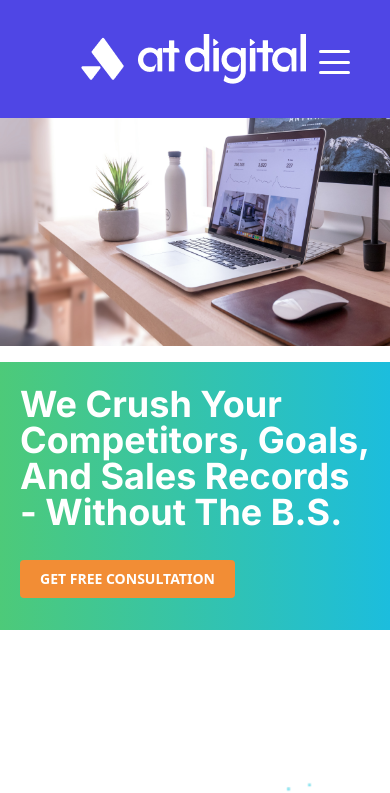
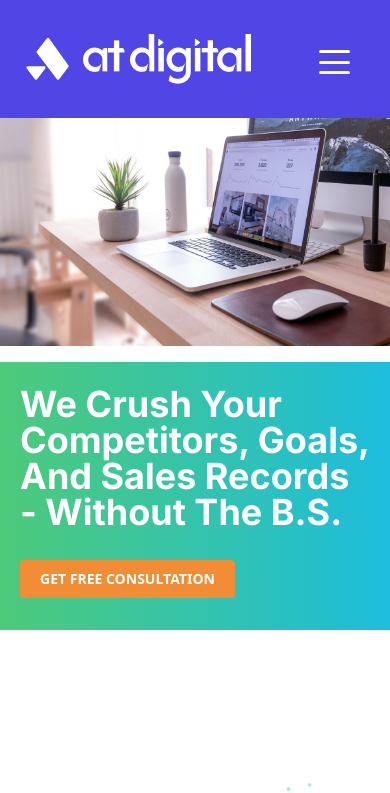
Before and after one commit to samiho03/Front-end-Dev-Project, a React (Create React App) app: page / in a window 390 px wide. Shown: the top 793 px of the page. Built offline with nearby package versions, Linux system fonts and the light colour scheme; a web font is replaced by a local one.

Commit message:
Update Navbar.css

```diff
--- a/src/components/Navbar/Navbar.css
+++ b/src/components/Navbar/Navbar.css
@@ -169,6 +169,9 @@
 
  /* Styles for screens between 375px and 767px */
 @media (min-width: 375px) and (max-width: 767px) {
+     .navbar-container {
+        padding: 26px 25px;
+    }
 
     .nav-links {
       display: none;
```
